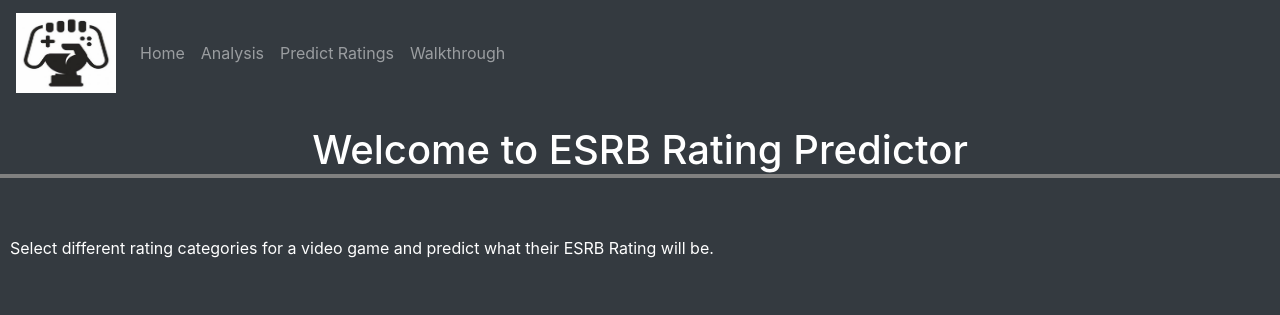
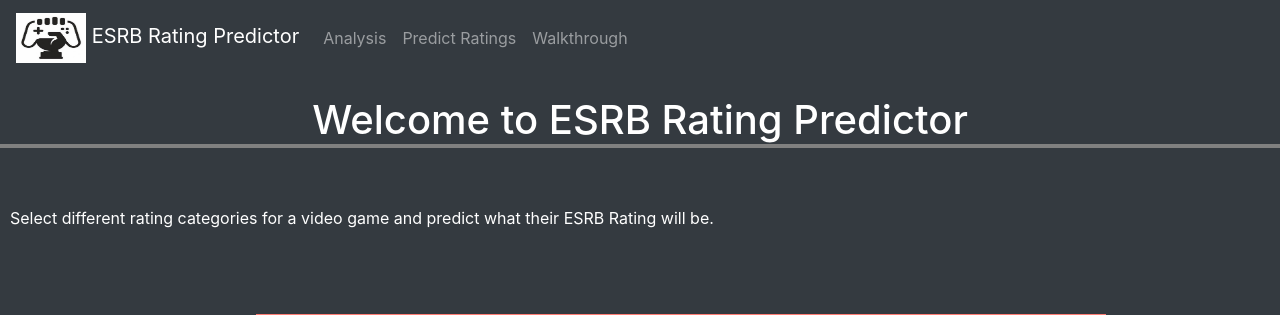
Before and after one commit to key12pat34/P3-ESRB-Ratings-Predictor, a Flask app: page / in a window 1280 px wide. Shown: the top 315 px of the page. Run offline with Flask 2, Linux system fonts and the light colour scheme; some libraries are stand-ins or nearby versions.

Commit message:
navbar updates

```diff
--- a/webpage/templates/home.html
+++ b/webpage/templates/home.html
@@ -15,8 +15,9 @@
 
     <body class="bg-dark">
         <nav class="navbar navbar-expand-md bg-dark navbar-dark">
-        <a class="navbar-brand">
-        <img src="/static/gamelogo.jpg" width="100" height="80" alt="">
+            <a class="navbar-brand" href="/">
+            <img src="/static/gamelogo.jpg" width="70" height="50" alt="">
+              ESRB Rating Predictor
           </a>
             <button class="navbar-toggler" type="button" data-toggle="collapse" data-target="#collapsibleNavbar">
             <span class="navbar-toggler-icon"></span>
@@ -24,9 +25,6 @@
             <div class="collapse navbar-collapse" id="collapsibleNavbar">
             <ul class="navbar-nav">
 
-            </li>
-            <li class="nav-item">
-            <a class="nav-link" href="/">Home</a>
                 </li>
                 <li class="nav-item">
                 <a class="nav-link" href="analysis.html">Analysis</a>
```
Also changed, not shown: webpage/templates/analysis.html (+4 -5 lines), webpage/templates/predictor.html (+4 -6 lines), webpage/templates/walkthrough.html (+4 -5 lines). Lines whose indentation alone changed are shown as unchanged.
